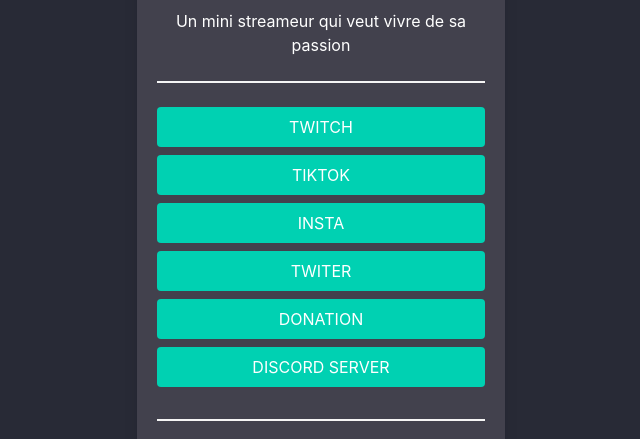
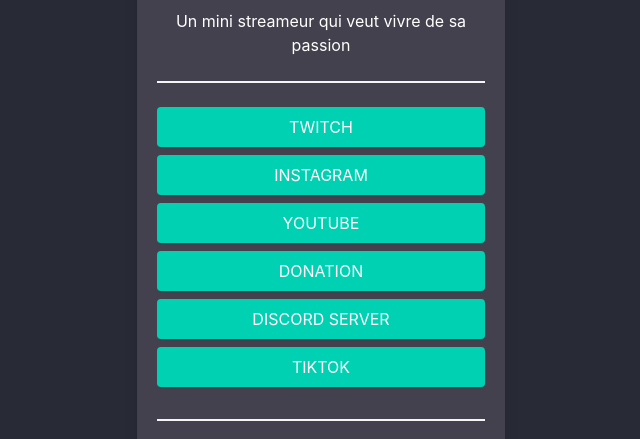
Before and after one commit to DevCorni/Longone, a plain HTML site: page index.html in a window 1280 px wide. Shown: the part 361-800 px from the top of the page, without its empty margins (319-959 px from the left). Drawn offline with Linux system fonts and the light colour scheme.

Commit message:
Update index.html

```diff
--- a/index.html
+++ b/index.html
@@ -40,12 +40,12 @@
                             <p>Un mini streameur qui veut vivre de sa passion</p>
                             <hr>
                             <div class="buttons">
-                                <a href="https://steamcommunity.com/id/DevCorni/" class="button is-primary is-fullwidth">TWITCH</a>
-                                <a href="https://github.com/DevCorni" class="button is-primary is-fullwidth">TIKTOK</a>
-                                <a href="https://devcorni.github.io/Multitask.github.io/" class="button is-primary is-fullwidth">INSTA</a>
-                                <a href="" class="button is-primary is-fullwidth">TWITER</a>
-                                <a href="" class="button is-primary is-fullwidth">DONATION</a>
-                                <a href="https://www.roblox.com/groups/14183675/DevCorni#!/about" class="button is-primary is-fullwidth">DISCORD SERVER</a>
+                                <a href="https://www.twitch.tv/longone_" class="button is-primary is-fullwidth">TWITCH</a>
+                                <a href="https://www.instagram.com/longone_6/" class="button is-primary is-fullwidth">INSTAGRAM</a>
+                                <a href="https://www.youtube.com/channel/UCsgDte7LYXFq8Rt2tMW6YFQ" class="button is-primary is-fullwidth">YOUTUBE</a>
+                                <a href="https://streamelements.com/longone_/tip" class="button is-primary is-fullwidth">DONATION</a>
+                                <a href="https://discord.gg/EErRQa69sZ" class="button is-primary is-fullwidth">DISCORD SERVER</a>
+                                <a href="https://www.tiktok.com/@longone_6" class="button is-primary is-fullwidth">TIKTOK</a>
                             </div>
                             <hr>
                             <p>Mail : <a href="mailto:longone.contact@gmail.com">longone.contact@gmail.com</a></p>
@@ -61,7 +61,7 @@
           <p>
             Fait par Olwë / DevCorni. <br>
 
-            Les sources sont <a href="https://github.com/DevCorni/DevCorni.github.io">disponible ici</a> !
+            Les sources sont <a href="https://github.com/DevCorni/Longone">disponible ici</a> !
           </p>
         </div>
     </footer>
```
